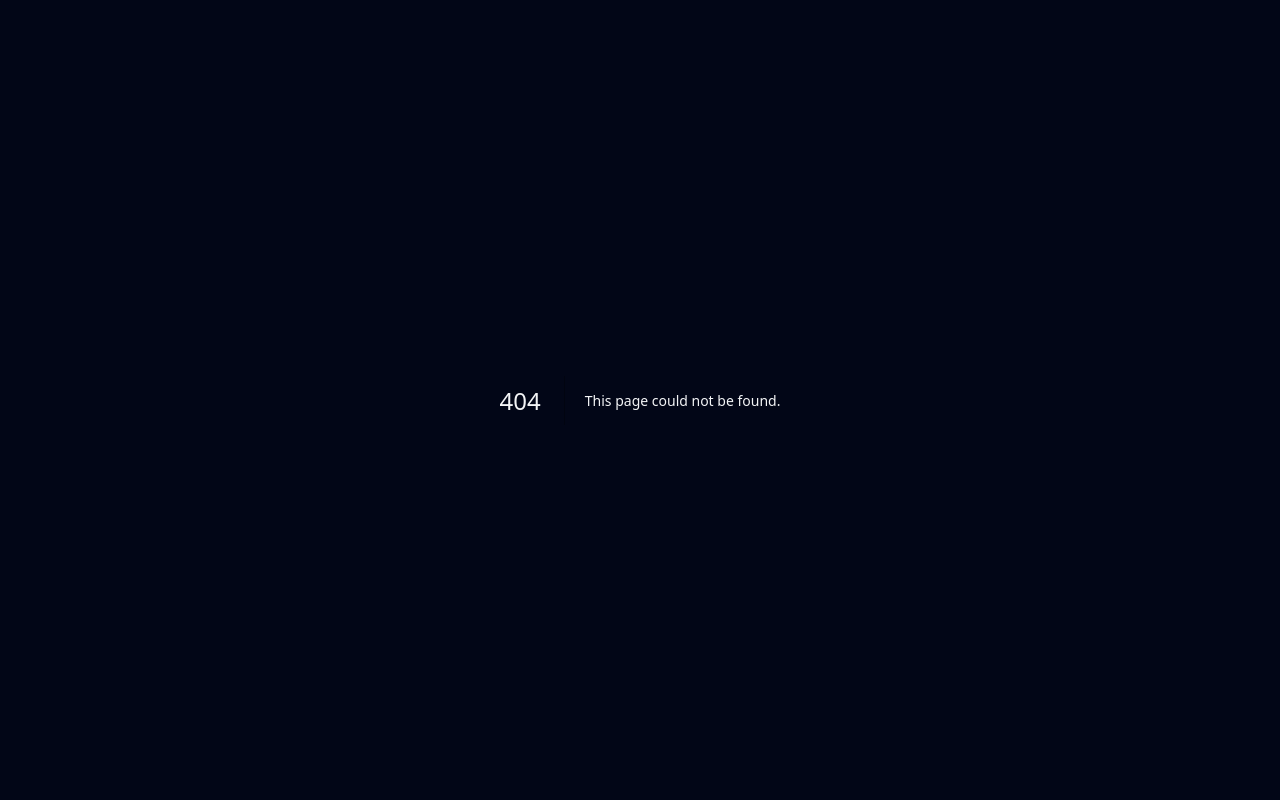
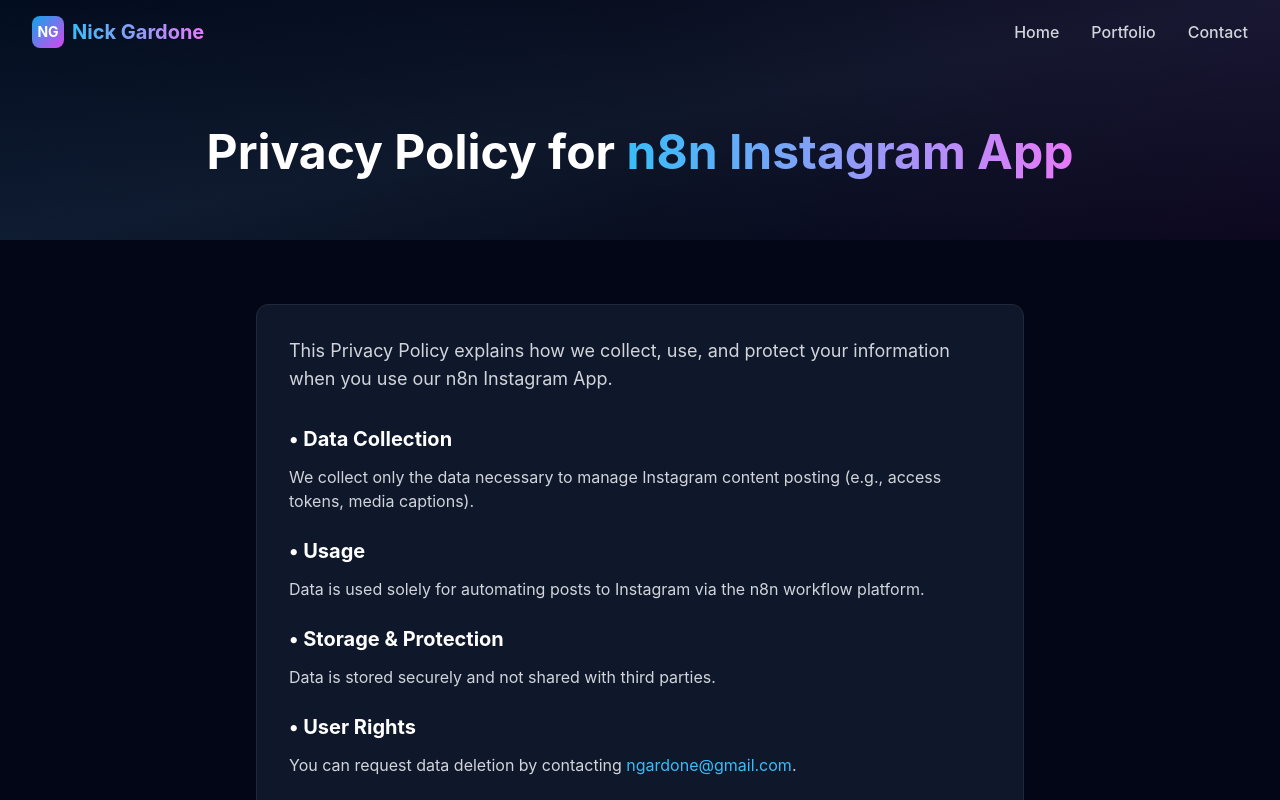
Before and after one commit to nickgardone/nick-gardone-portfolio, a Next.js app: page /privacy-policy-n8n in a window 1280 px wide. Before the commit this address had no page. Shown: the top 800 px of the page. Built offline with nearby package versions, Linux system fonts and the light colour scheme.

Commit message:
Add privacy policy page for n8n Instagram App Integration

```diff
--- /dev/null
+++ b/src/app/privacy-policy-n8n/page.jsx
@@ -0,0 +1,89 @@
+'use client';
+
+import { motion } from 'framer-motion';
+import Header from '../../components/Header';
+import Footer from '../../components/Footer';
+
+export default function PrivacyPolicy() {
+  return (
+    <div className="min-h-screen bg-dark-950">
+      <Header />
+      {/* Hero Section */}
+      <section className="relative pt-32 pb-16 overflow-hidden">
+        <div className="absolute inset-0 bg-gradient-to-br from-dark-950 via-dark-900 to-dark-950" />
+        <div className="absolute inset-0 bg-gradient-to-r from-primary-900/10 via-transparent to-accent-900/10" />
+        <div className="relative z-10 container-custom px-4">
+          <motion.div
+            initial={{ opacity: 0, y: 30 }}
+            animate={{ opacity: 1, y: 0 }}
+            transition={{ duration: 0.8 }}
+            className="text-center max-w-4xl mx-auto space-y-6"
+          >
+            <h1 className="text-4xl md:text-5xl font-bold text-white leading-tight">
+              Privacy Policy for <span className="gradient-text">n8n Instagram App</span>
+            </h1>
+          </motion.div>
+        </div>
+      </section>
+
+      {/* Privacy Policy Content */}
+      <section className="section-padding">
+        <div className="container-custom">
+          <motion.div
+            initial={{ opacity: 0 }}
+            animate={{ opacity: 1 }}
+            transition={{ duration: 0.3 }}
+            className="max-w-3xl mx-auto bg-dark-900 border border-gray-800 rounded-xl p-8"
+          >
+            <div className="prose prose-invert max-w-none">
+              <p className="text-gray-300 text-lg mb-8">
+                This Privacy Policy explains how we collect, use, and protect your information when you use our n8n Instagram App.
+              </p>
+
+              <div className="space-y-6">
+                <div>
+                  <h2 className="text-xl font-bold text-white mb-3">• Data Collection</h2>
+                  <p className="text-gray-300">
+                    We collect only the data necessary to manage Instagram content posting (e.g., access tokens, media captions).
+                  </p>
+                </div>
+
+                <div>
+                  <h2 className="text-xl font-bold text-white mb-3">• Usage</h2>
+                  <p className="text-gray-300">
+                    Data is used solely for automating posts to Instagram via the n8n workflow platform.
+                  </p>
+                </div>
+
+                <div>
+                  <h2 className="text-xl font-bold text-white mb-3">• Storage & Protection</h2>
+                  <p className="text-gray-300">
+                    Data is stored securely and not shared with third parties.
+                  </p>
+                </div>
+
+                <div>
+                  <h2 className="text-xl font-bold text-white mb-3">• User Rights</h2>
+                  <p className="text-gray-300">
+                    You can request data deletion by contacting <a href="mailto:ngardone@gmail.com" className="text-primary-400 hover:text-primary-300">ngardone@gmail.com</a>.
+                  </p>
+                </div>
+
+                <div className="pt-6 border-t border-gray-800">
+                  <p className="text-gray-300">
+                    For questions, contact us at <a href="mailto:ngardone@gmail.com" className="text-primary-400 hover:text-primary-300">ngardone@gmail.com</a>.
+                  </p>
+                  <p className="text-gray-400 mt-4">
+                    Effective Date: August 2, 2025
+                  </p>
+                </div>
+              </div>
+            </div>
+          </motion.div>
+        </div>
+      </section>
+
+      <Footer />
+    </div>
+  );
+}
```
